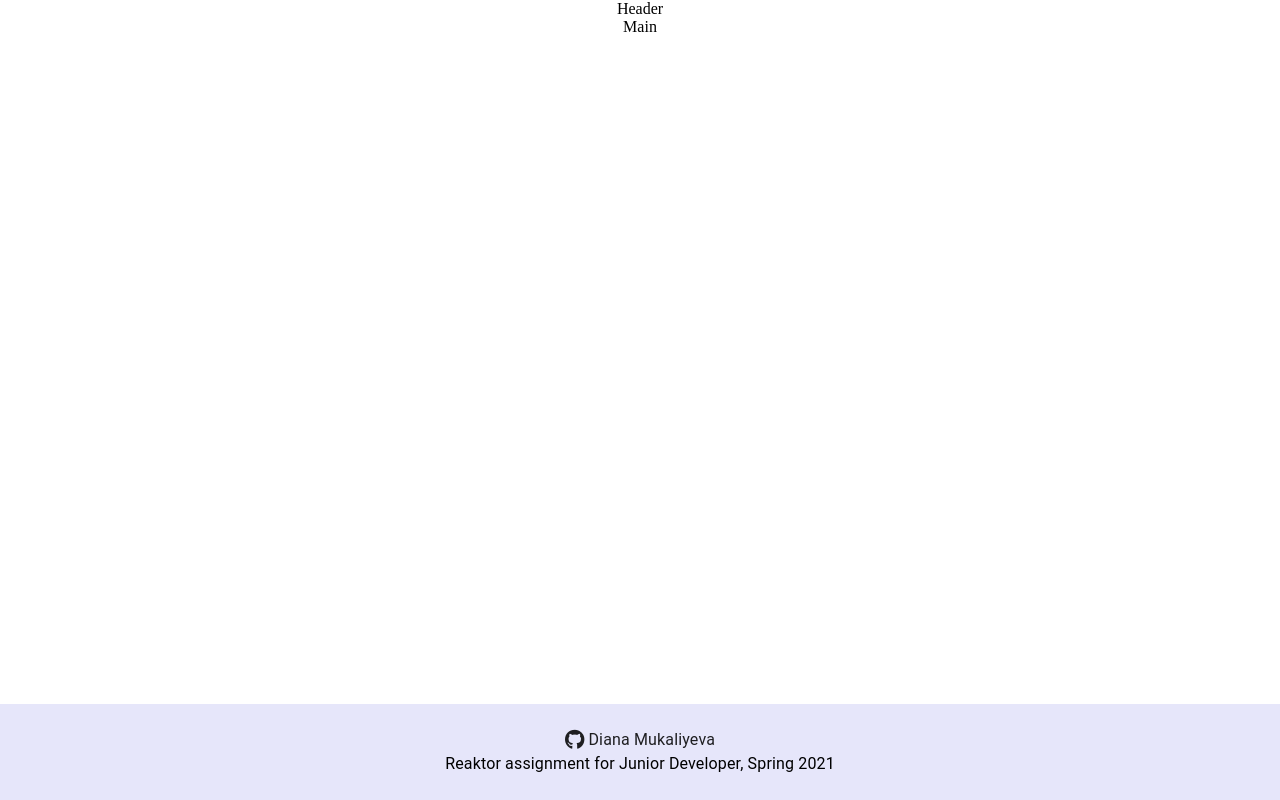
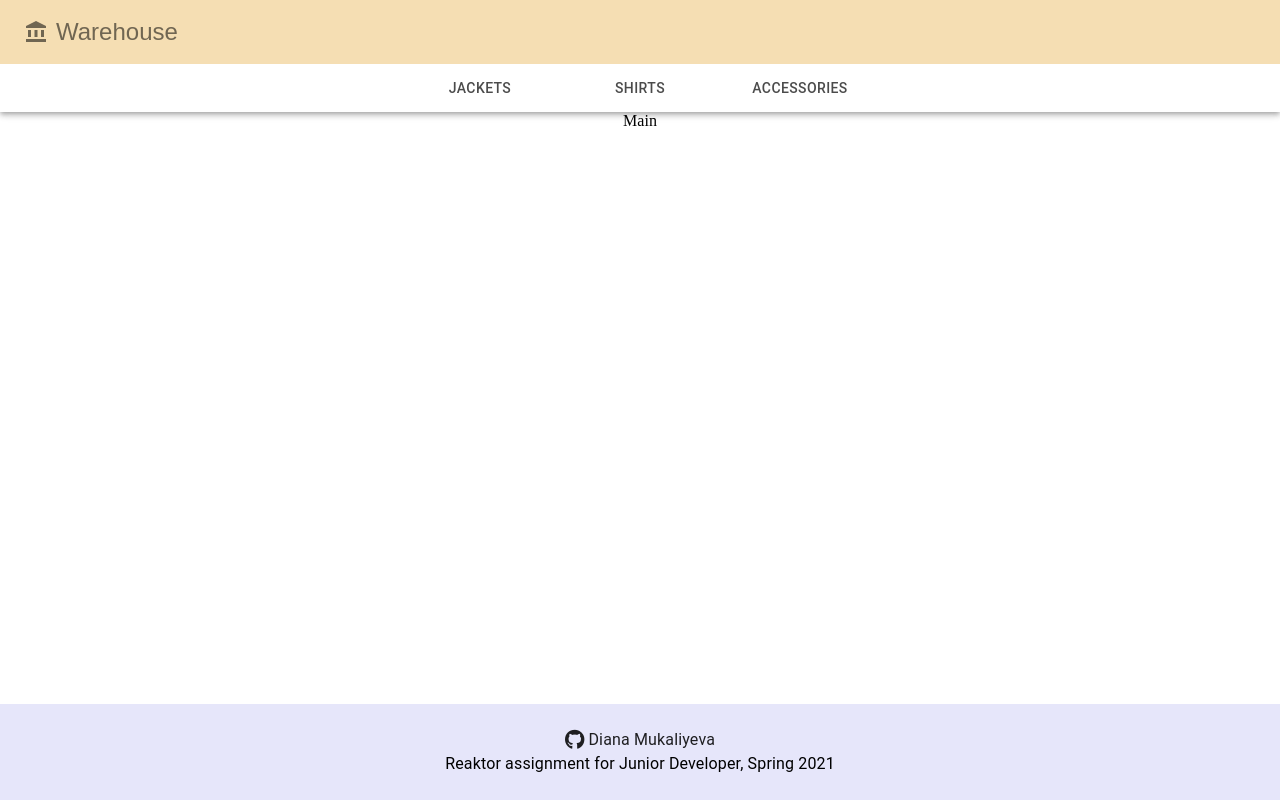
Before and after one commit to DianaMukaliyeva/warehouse, a React (Create React App) app: page / in a window 1280 px wide. Built offline with nearby package versions, Linux system fonts and the light colour scheme; the HTML template or start-up script is replaced by a standard one.

Commit message:
build: :construction: add navigation tabs

```diff
--- a/package.json
+++ b/package.json
@@ -4,11 +4,13 @@
   "private": true,
   "dependencies": {
     "@material-ui/core": "^4.11.0",
+    "@material-ui/icons": "^4.9.1",
     "@testing-library/jest-dom": "^5.11.6",
     "@testing-library/react": "^11.2.2",
     "@testing-library/user-event": "^12.2.2",
     "react": "^17.0.1",
     "react-dom": "^17.0.1",
+    "react-router-dom": "^5.2.0",
     "react-scripts": "4.0.0",
     "web-vitals": "^0.2.4"
   },
--- a/src/App.js
+++ b/src/App.js
@@ -1,20 +1,23 @@
+import { BrowserRouter as Router } from 'react-router-dom';
 import Box from '@material-ui/core/Box';
-import Header from './components/Header';
+import Navigation from './components/Navigation';
 import Main from './components/Main';
 import Footer from './components/Footer';
 
 const App = () => {
   return (
+    <Router>
       <Box
         textAlign="center"
         display="flex"
         flexDirection="column"
         minHeight="100vh"
         position="relative">
-      <Header />
+        <Navigation />
         <Main />
         <Footer />
       </Box>
+    </Router>
   );
 };
 
--- /dev/null
+++ b/src/components/CustomTabs.js
@@ -0,0 +1,34 @@
+import React from 'react';
+import { Link, useLocation } from 'react-router-dom';
+import { Box, Tabs, Tab, Container } from '@material-ui/core';
+
+const CustomTabs = () => {
+  let location = useLocation();
+  const tabs = ['/category/jackets', '/category/shirts', '/category/accessories'];
+  let tab = location.pathname;
+
+  if (!tabs.includes(tab)) {
+    tab = '/';
+    location = tab;
+  }
+
+  return (
+    <Container>
+      <Box display="flex" justifyContent="center">
+        <Tabs variant="scrollable" scrollButtons="on" value={tab}>
+          <Tab style={{ display: 'none' }} label="hidden" value="/" />
+          <Tab label="Jackets" value="/category/jackets" component={Link} to="/category/jackets" />
+          <Tab label="Shirts" value="/category/shirts" component={Link} to="/category/shirts" />
+          <Tab
+            label="Accessories"
+            value="/category/accessories"
+            component={Link}
+            to="/category/accessories"
+          />
+        </Tabs>
+      </Box>
+    </Container>
+  );
+};
+
+export default CustomTabs;
--- a/src/components/Header.js
+++ /dev/null
@@ -1,5 +0,0 @@
-const Header = () => {
-  return <div>Header</div>;
-};
-
-export default Header;
--- /dev/null
+++ b/src/components/Navigation.js
@@ -0,0 +1,25 @@
+import React from 'react';
+import { Link } from 'react-router-dom';
+import AccountBalanceIcon from '@material-ui/icons/AccountBalance';
+import { AppBar, Box, Toolbar, IconButton } from '@material-ui/core';
+import CustomTabs from './CustomTabs';
+
+const Navigation = () => {
+  return (
+    <AppBar color="inherit" position="sticky">
+      <Box bgcolor="wheat">
+        <Toolbar>
+          <Link style={{ textDecoration: 'none' }} to="/">
+            <IconButton edge="start">
+              <AccountBalanceIcon />
+              <Box pl={1}>Warehouse</Box>
+            </IconButton>
+          </Link>
+        </Toolbar>
+      </Box>
+      <CustomTabs />
+    </AppBar>
+  );
+};
+
+export default Navigation;
```
Also changed, not shown: 1 other file (tests, documents, lock files or other folders). Lines whose indentation alone changed are shown as unchanged.
